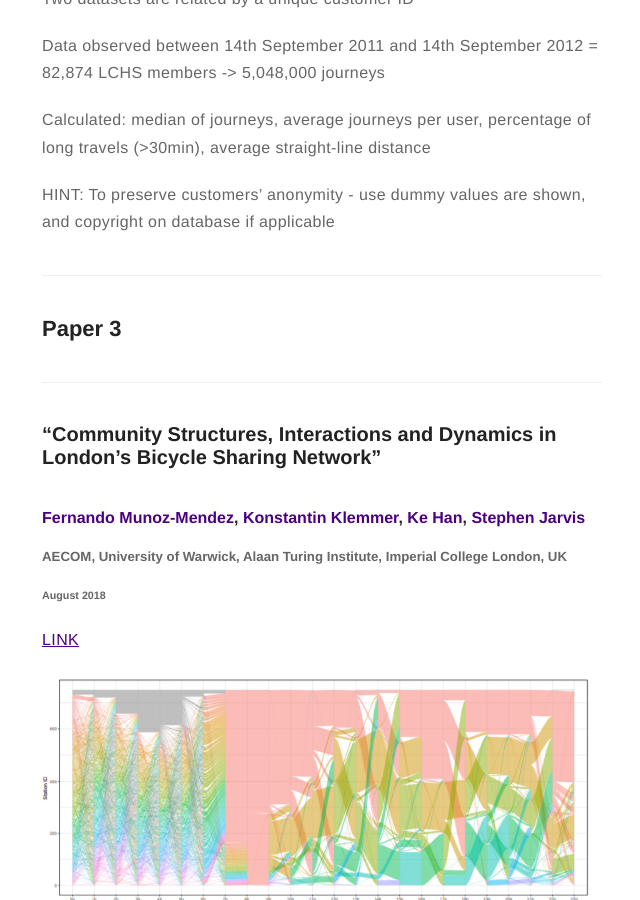
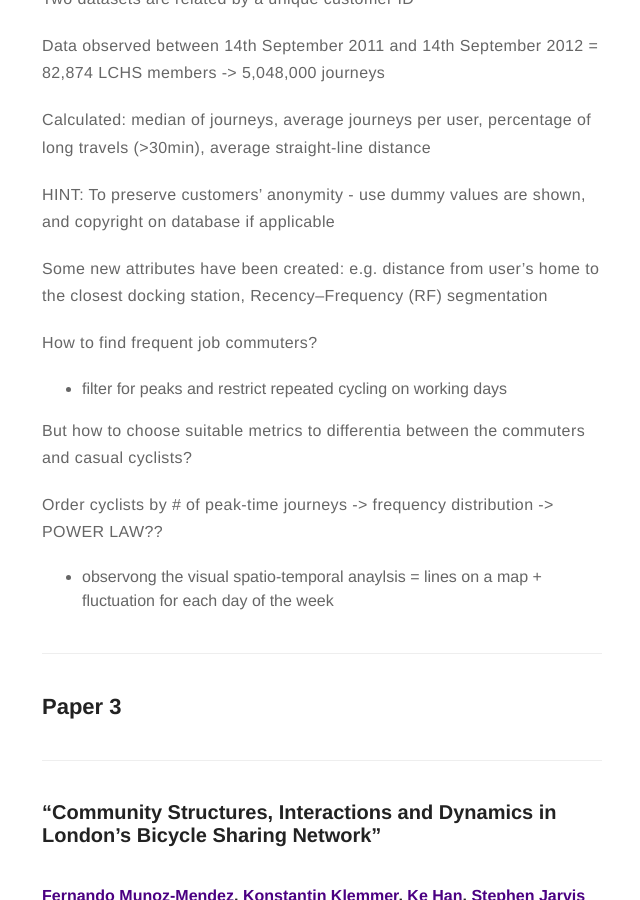
Before and after one commit to dljubenk/dljubenk.github.io, a Jekyll site: the page built from _posts/2019-02-06-literature-study.markdown, in a window 1280 px wide and 900 px high, scrolled down 5237 px. Shown: the whole window, without its empty margins (318-958 px from the left). Built offline with Jekyll 4.4.1, drawn with Linux system fonts in a browser that asks for light colours; emoji names are drawn with the system emoji font; comment, search, counter and statistics services are not loaded.

Commit message:
Update 2019-02-06-literature-study.markdown

```diff
--- a/_posts/2019-02-06-literature-study.markdown
+++ b/_posts/2019-02-06-literature-study.markdown
@@ -136,6 +136,18 @@ Calculated: median of journeys, average journeys per user, percentage of long tr
 
 HINT: To preserve customers’ anonymity - use dummy values are shown, and copyright on database if applicable
 
+Some new attributes have been created: e.g. distance from user's home to the closest docking station, Recency–Frequency (RF) segmentation
+
+How to find frequent job commuters?
+
+* filter for peaks and restrict repeated cycling on working days
+
+But how to choose suitable metrics to differentia between the commuters and casual cyclists?
+
+Order cyclists by # of peak-time journeys -> frequency distribution -> POWER LAW??
+
+- observong the visual spatio-temporal anaylsis = lines on a map + fluctuation for each day of the week
+
 
 
 
```
